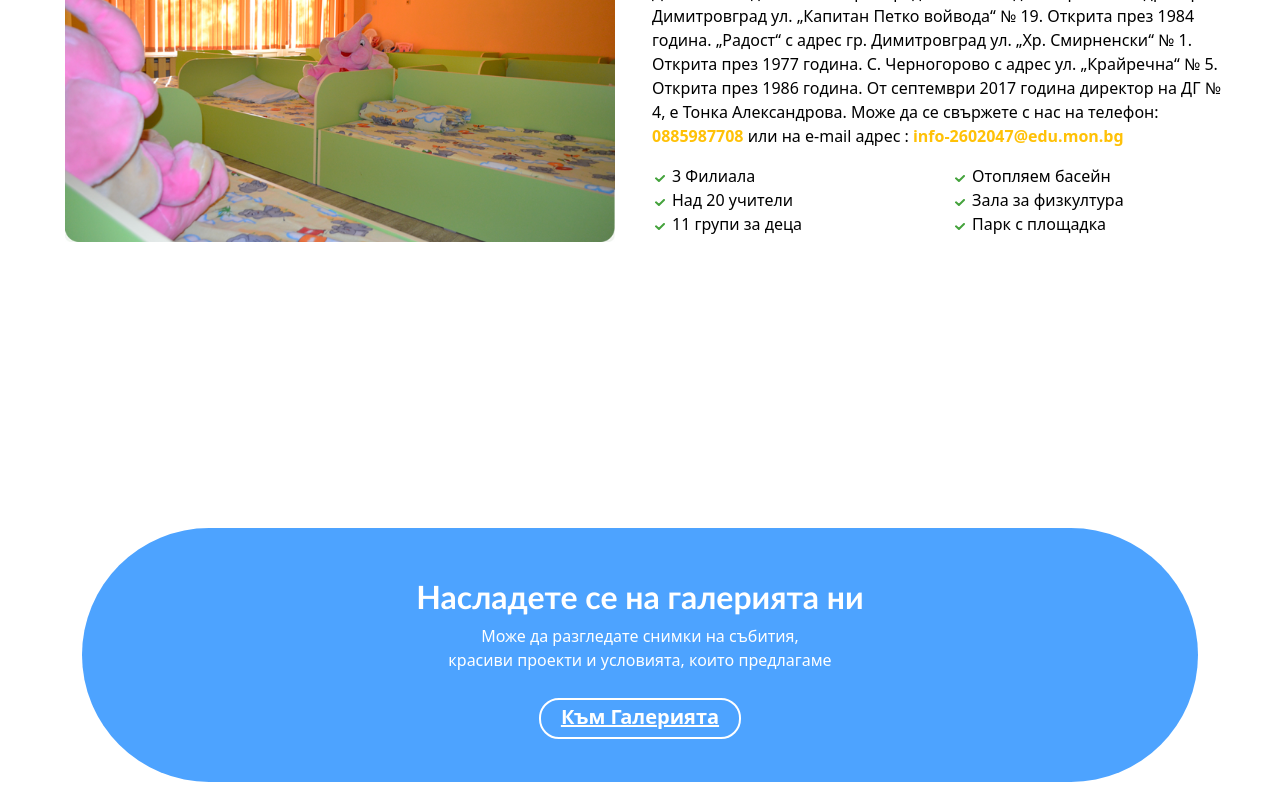
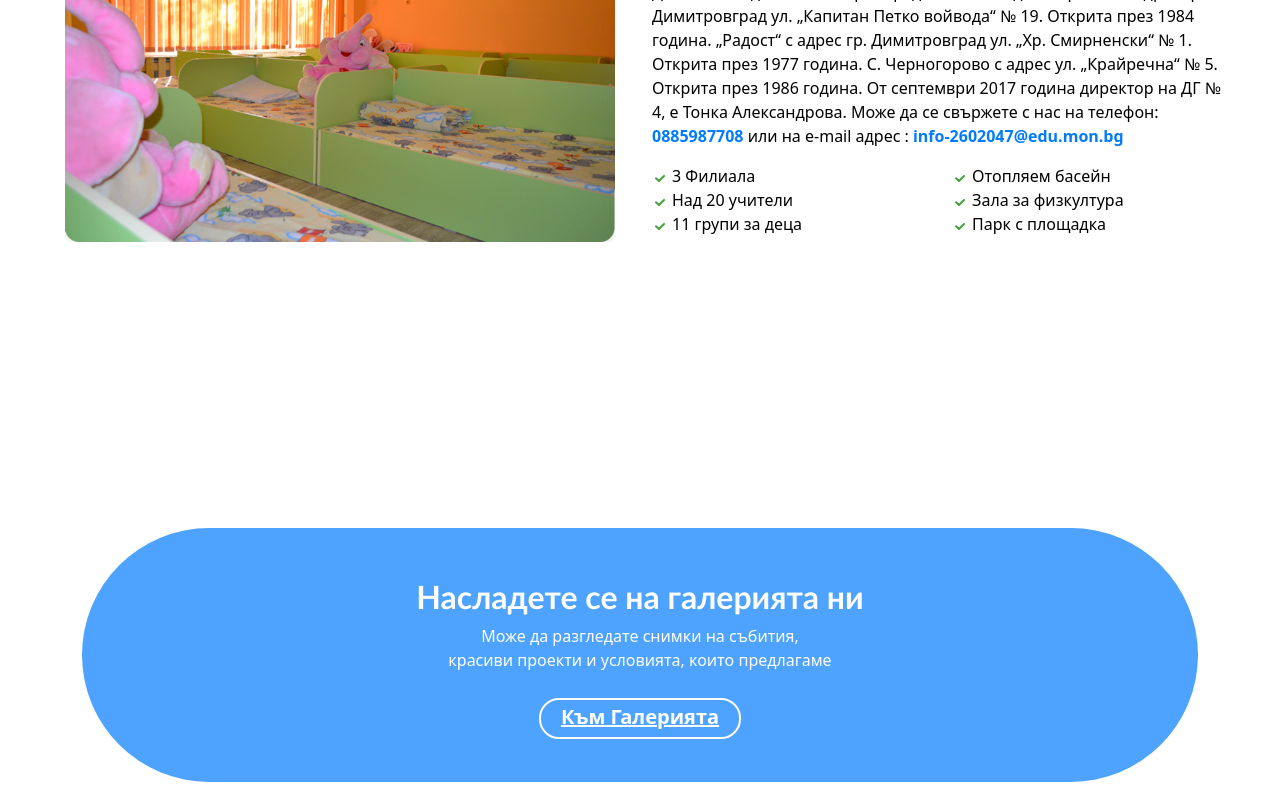
Before and after one commit to dg4dimitrovgrad/kindergarten-website, a Next.js app: page / in a window 1280 px wide. Shown: the part 1580-2380 px from the top of the page. Built offline with nearby package versions, Linux system fonts and the light colour scheme.

Commit message:
Update globals.scss

```diff
--- a/styles/globals.scss
+++ b/styles/globals.scss
@@ -509,7 +509,6 @@ nav {
   a {
     text-decoration: none;
     font-weight: 600;
-    color: $warning;
 
     span {
       transition: all 0.3s ease;
```
